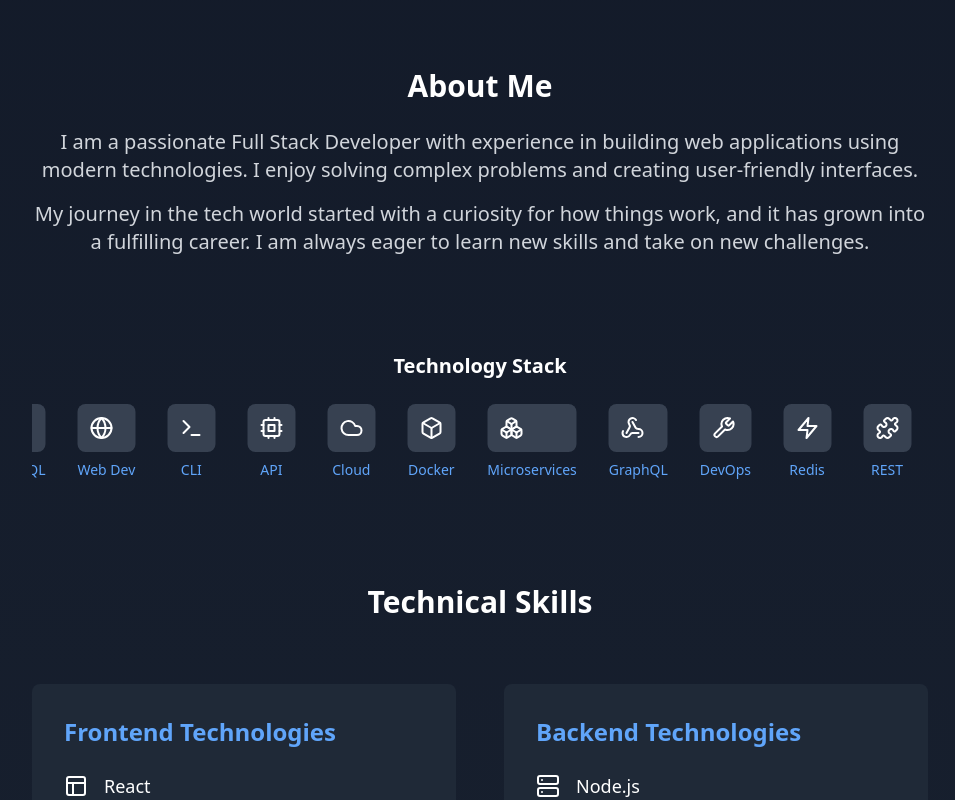
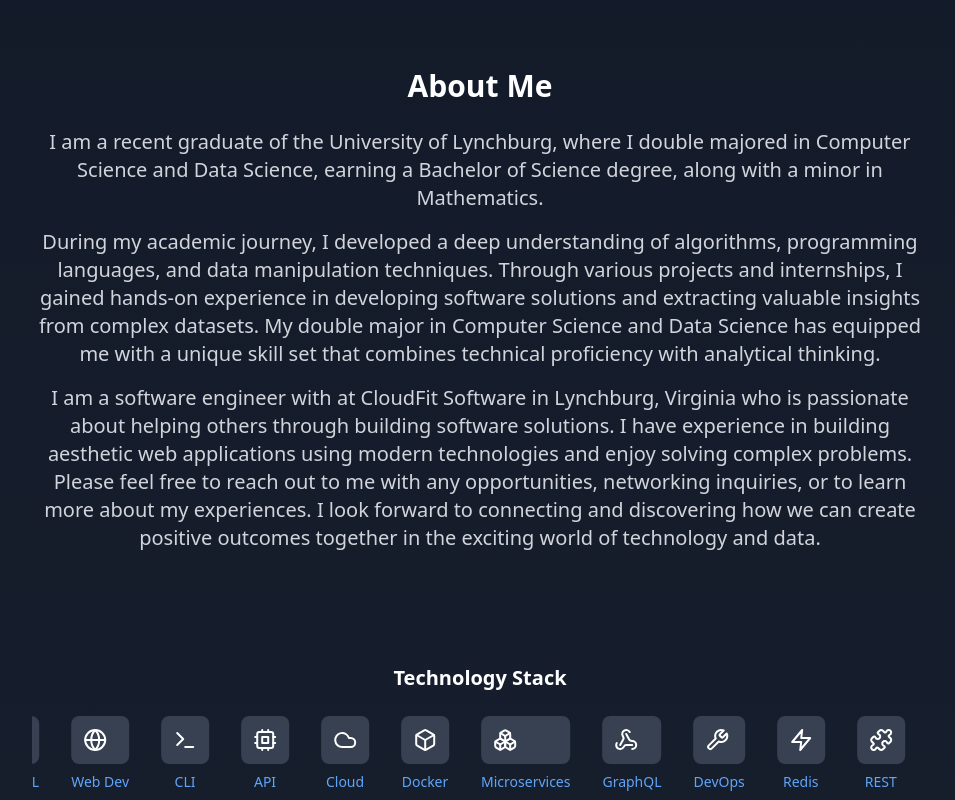
Before and after one commit to Justin9400/Justin9400.github.io, a React (Vite) app: page / in a window 1280 px wide. Shown: the part 720-1520 px from the top of the page, without its empty margins (160-1115 px from the left). Built offline with nearby package versions, Linux system fonts and the light colour scheme.

Commit message:
updated about me section

```diff
--- a/src/App.tsx
+++ b/src/App.tsx
@@ -132,15 +132,31 @@ function App() {
       <section id="about" className="container mx-auto px-4 py-16">
         <div className="max-w-4xl mx-auto text-center">
           <h2 className="text-3xl font-bold mb-6">About Me</h2>
+
           <p className="text-xl text-gray-300 mb-4">
-            I am a passionate Full Stack Developer with experience in building
-            web applications using modern technologies. I enjoy solving complex
-            problems and creating user-friendly interfaces.
+            I am a recent graduate of the University of Lynchburg, where I
+            double majored in Computer Science and Data Science, earning a
+            Bachelor of Science degree, along with a minor in Mathematics.
           </p>
-          <p className="text-xl text-gray-300">
-            My journey in the tech world started with a curiosity for how things
-            work, and it has grown into a fulfilling career. I am always eager
-            to learn new skills and take on new challenges.
+          <p className="text-xl text-gray-300 mb-4">
+            During my academic journey, I developed a deep understanding of
+            algorithms, programming languages, and data manipulation techniques.
+            Through various projects and internships, I gained hands-on
+            experience in developing software solutions and extracting valuable
+            insights from complex datasets. My double major in Computer Science
+            and Data Science has equipped me with a unique skill set that
+            combines technical proficiency with analytical thinking.
+          </p>
+          <p className="text-xl text-gray-300 mb-4">
+            I am a software engineer with at CloudFit Software in Lynchburg,
+            Virginia who is passionate about helping others through building
+            software solutions. I have experience in building aesthetic web
+            applications using modern technologies and enjoy solving complex
+            problems. Please feel free to reach out to me with any
+            opportunities, networking inquiries, or to learn more about my
+            experiences. I look forward to connecting and discovering how we can
+            create positive outcomes together in the exciting world of
+            technology and data.
           </p>
         </div>
       </section>
```
